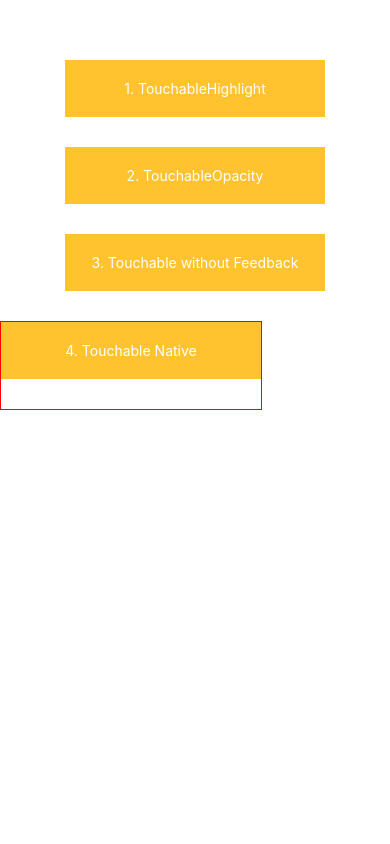
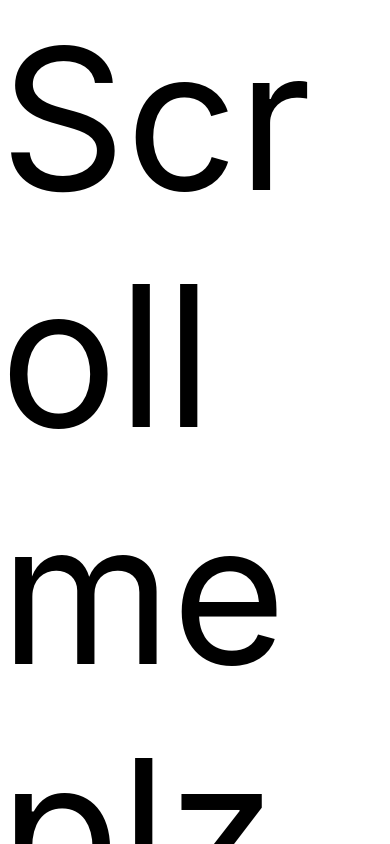
Before and after one commit to jangnguyen/myReactNative, a React Native app: screen / in a window 390 px wide. Built offline with nearby package versions, Linux system fonts and the light colour scheme.

Commit message:
Using a ScrollView

```diff
--- a/App.js
+++ b/App.js
@@ -1,70 +1,23 @@
 import React from 'react';
-import {StyleSheet, Text, View, Button, Alert} from 'react-native';
-import {
-    Platform,
-    TouchableHighlight,
-    TouchableOpacity,
-    TouchableNativeFeedback,
-    TouchableWithoutFeedback
-} from 'react-native';
+import {StyleSheet, ScrollView, View, Text, Image} from 'react-native';
 
 export default class App extends React.Component {
 
-    /* Bên ngoài JSX*/
-    _onPressButton() {
-        Alert.alert('You tapped the button!')
-    }
-
-    /**/
-    _onLongPressButton() {
-        Alert.alert('Mày vừa bấm long-press đó cu!')
-    }
-
-    /* Ví dụ về comment  bên ngoài JSX*/
     render() {
         return (
-            /*Content chứa*/
-            <View style={styles.container}>
-                {/*TouchableHighlight - Chớp 1 cái nhè nhẹ*/}
-                <TouchableHighlight onPress={this._onPressButton} underlayColor={'white'}>
-                    <View style={styles.button}>
-                        <Text style={styles.buttonText}>
-                            1. TouchableHighlight
-                        </Text>
-                    </View>
-                </TouchableHighlight>
+            <ScrollView>
+                <Text style={{fontSize:196}}>Scroll me plz</Text>
 
-                {/*TouchableOpacity - mờ rồi từ từ trong lại dần*/}
-                <TouchableOpacity onPress={this._onPressButton}>
-                    <View style={styles.button}>
-                        <Text style={styles.buttonText}>
-                            2. TouchableOpacity
-                        </Text>
-                    </View>
-                </TouchableOpacity>
+                <Text style={{fontSize:196}}>If you like</Text>
 
-                {/**/}
-                <TouchableWithoutFeedback
-                    onLongPress={this._onLongPressButton}
-                    underlayColor={'white'}>
-                    <View style={styles.button}>
-                        <Text style={styles.buttonText}>
-                            3. Touchable without Feedback
-                        </Text>
-                    </View>
-                </TouchableWithoutFeedback>
+                <Text style={{fontSize:196}}>Scrolling down</Text>
 
+                <Text style={{fontSize:196}}>What's the best</Text>
 
-                <TouchableNativeFeedback
-                    onPress={this._onPressButton}
-                    background={Platform.OS === 'android' ? TouchableNativeFeedback.SelectableBackground() : ''}>
-                    <View style={styles.button}>
-                        <Text style={styles.buttonText}>
-                            4. Touchable Native
-                        </Text>
-                    </View>
-                </TouchableNativeFeedback>
-            </View>
+                <Text style={{fontSize:196}}>Framework around?</Text>
+
+                <Text style={{fontSize:180}}>React Native</Text>
+            </ScrollView>
         );
     }
 }
```
